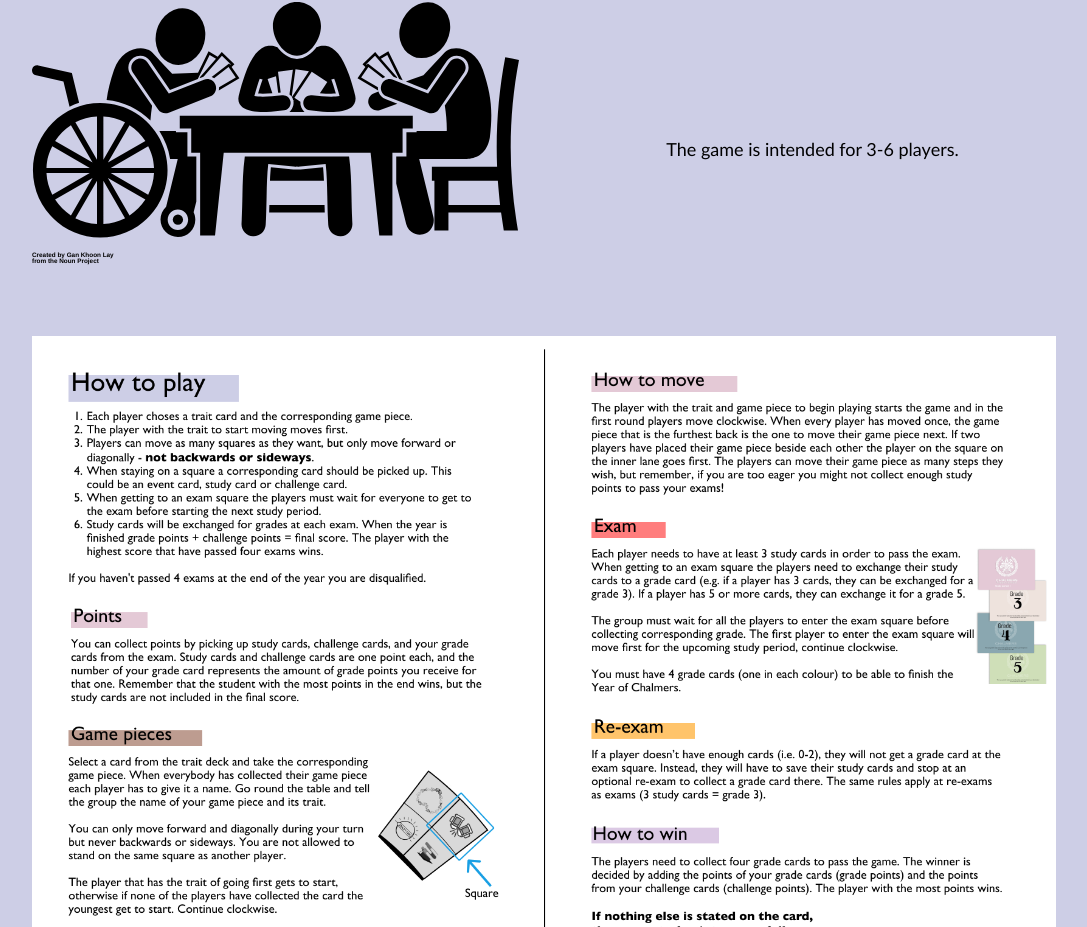
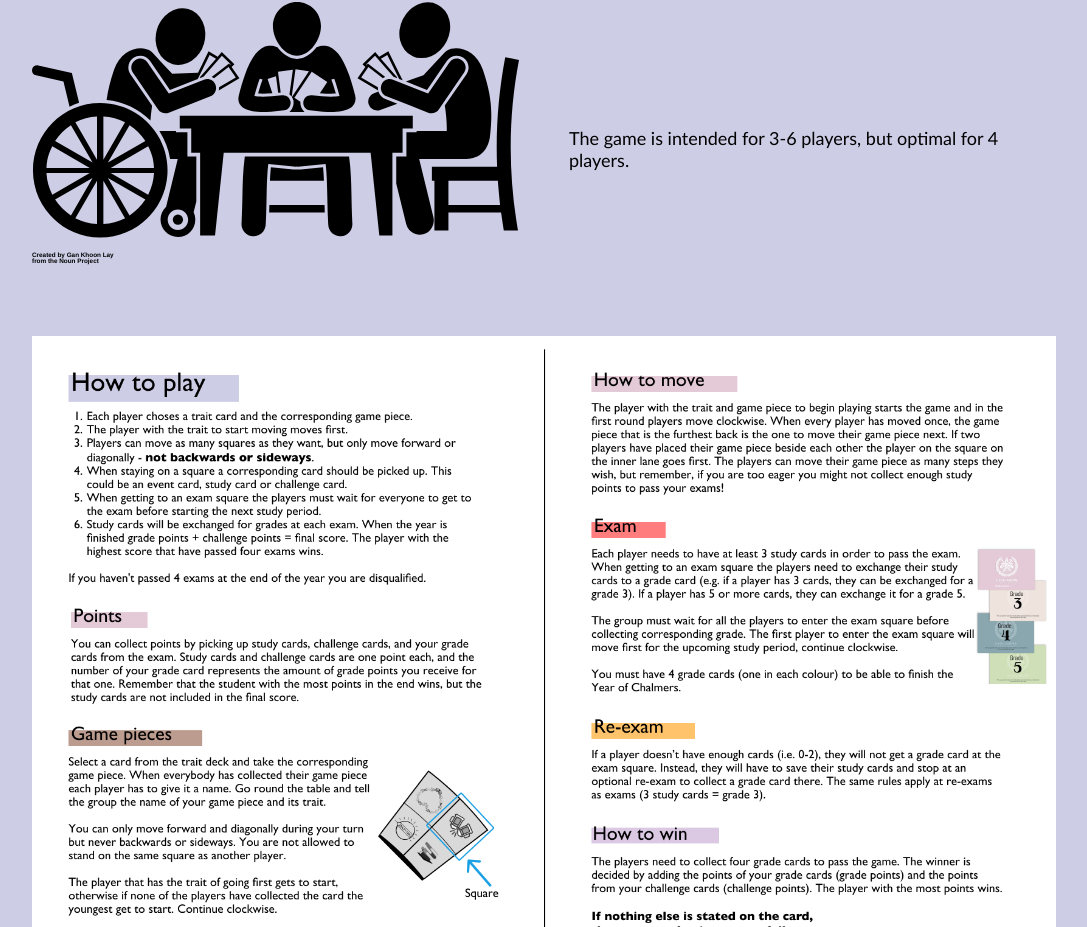
Before and after one commit to EllenWiderstrand/CIU265, a React (Create React App) app: page / in a window 1280 px wide. Shown: the part 798-1725 px from the top of the page, without its empty margins (96-1183 px from the left). Built offline with nearby package versions, Linux system fonts and the light colour scheme.

Commit message:
update text for number of players

```diff
--- a/src/Information.js
+++ b/src/Information.js
@@ -59,7 +59,7 @@ function Information() {
   return (
     <Wrapper>
         <PlayersIcon width="100%"/>
-        <p>The game is intended for 3-6 players.</p>
+        <p>The game is intended for 3-6 players, but optimal for 4 players.</p>
         <RulesImg alt="The rules of the game." src={Rules}/>
         <CardInfo>
             <p>Learn about events, traditions and happenings at Chalmers.</p>
```
